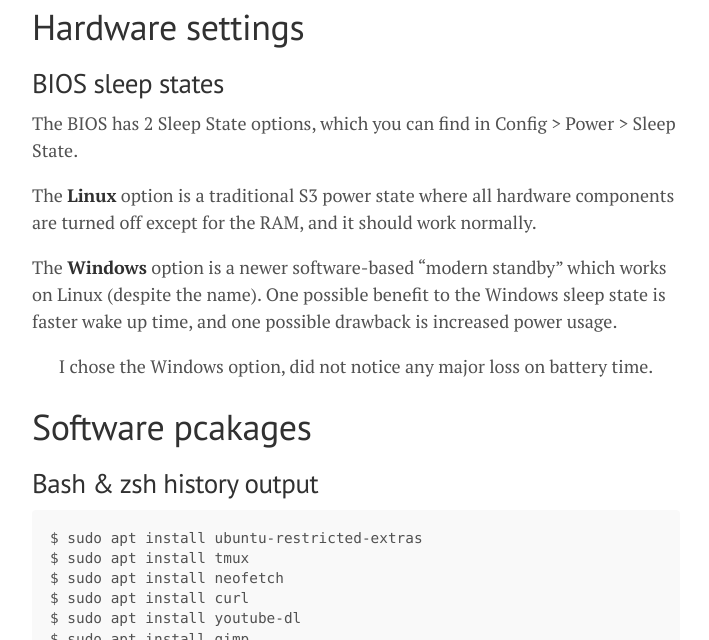
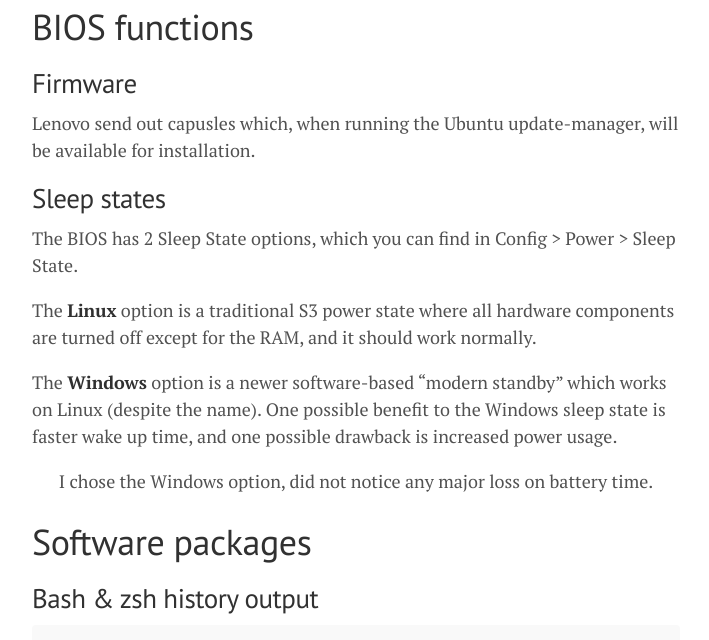
Before and after one commit to lgeurts/lgeurts.github.io, a Jekyll site: the page built from _posts/2021-10-15-ubuntu-setup-notes-for-x1-carbon-gen8.md, in a window 1280 px wide and 1400 px high. Shown: the part 760-1400 px from the top of the window, without its empty margins (284-993 px from the left). Built offline with Jekyll 4.4.1, drawn with Linux system fonts in a browser that asks for light colours; nearby versions of some CDN libraries; comment, search, counter and statistics services are not loaded.

Commit message:
Update 2021-10-15-ubuntu-setup-notes-for-x1-carbon-gen8.md

````diff
--- a/_posts/2021-10-15-ubuntu-setup-notes-for-x1-carbon-gen8.md
+++ b/_posts/2021-10-15-ubuntu-setup-notes-for-x1-carbon-gen8.md
@@ -9,9 +9,13 @@
 
 <img src="/assets/groovy-gorilla.png" width="654">
 
-# Hardware settings
+# BIOS functions
 
-## BIOS sleep states
+## Firmware
+
+Lenovo send out capusles which, when running the Ubuntu update-manager, will be available for installation.
+
+## Sleep states
 
 The BIOS has 2 Sleep State options, which you can find in Config > Power > Sleep State.
 
@@ -23,7 +27,7 @@
     I chose the Windows option, did not notice any major loss on battery time.
 </p>
 
-# Software pcakages
+# Software packages
 
 ## Bash & zsh history output
 ```
````
